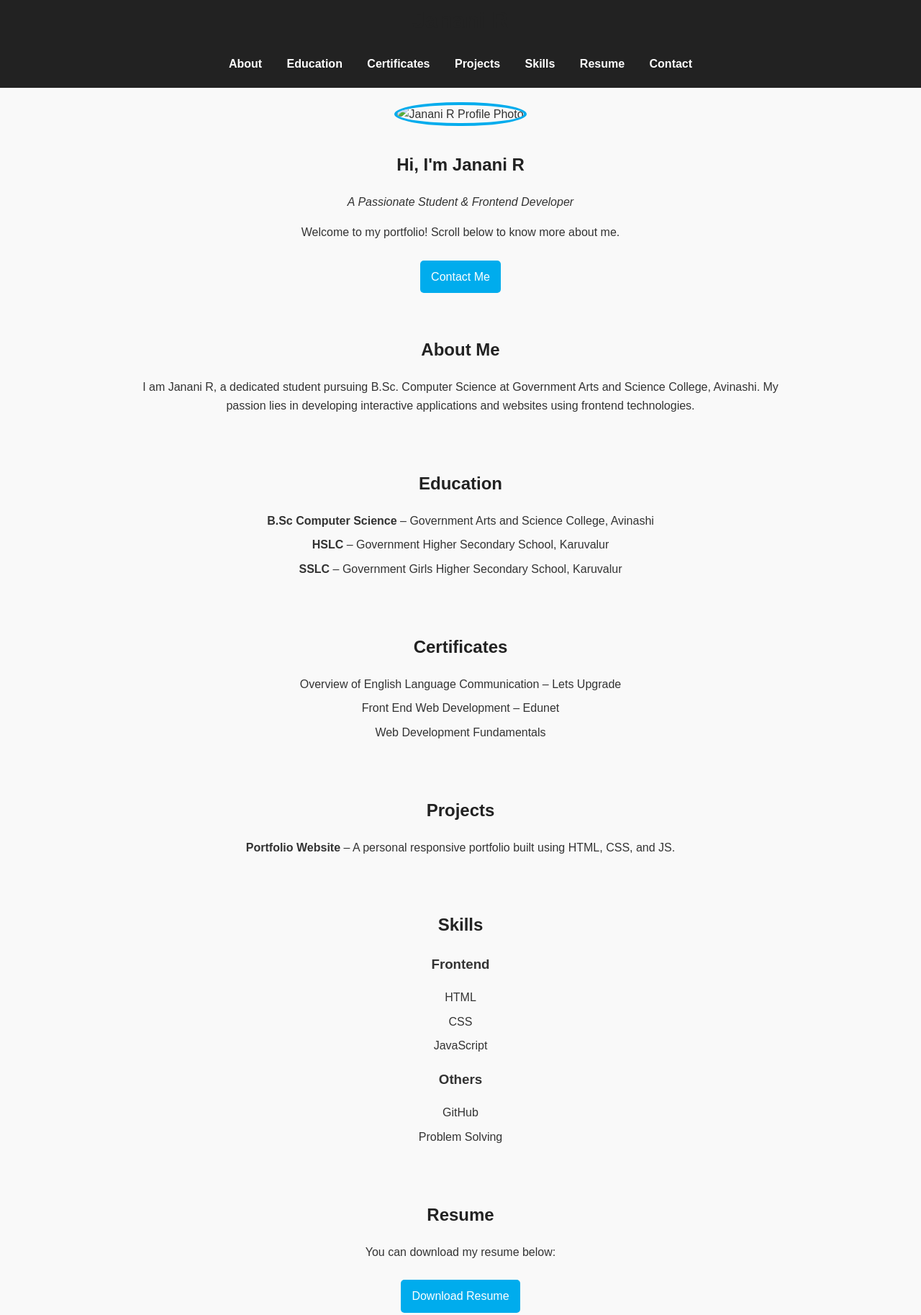
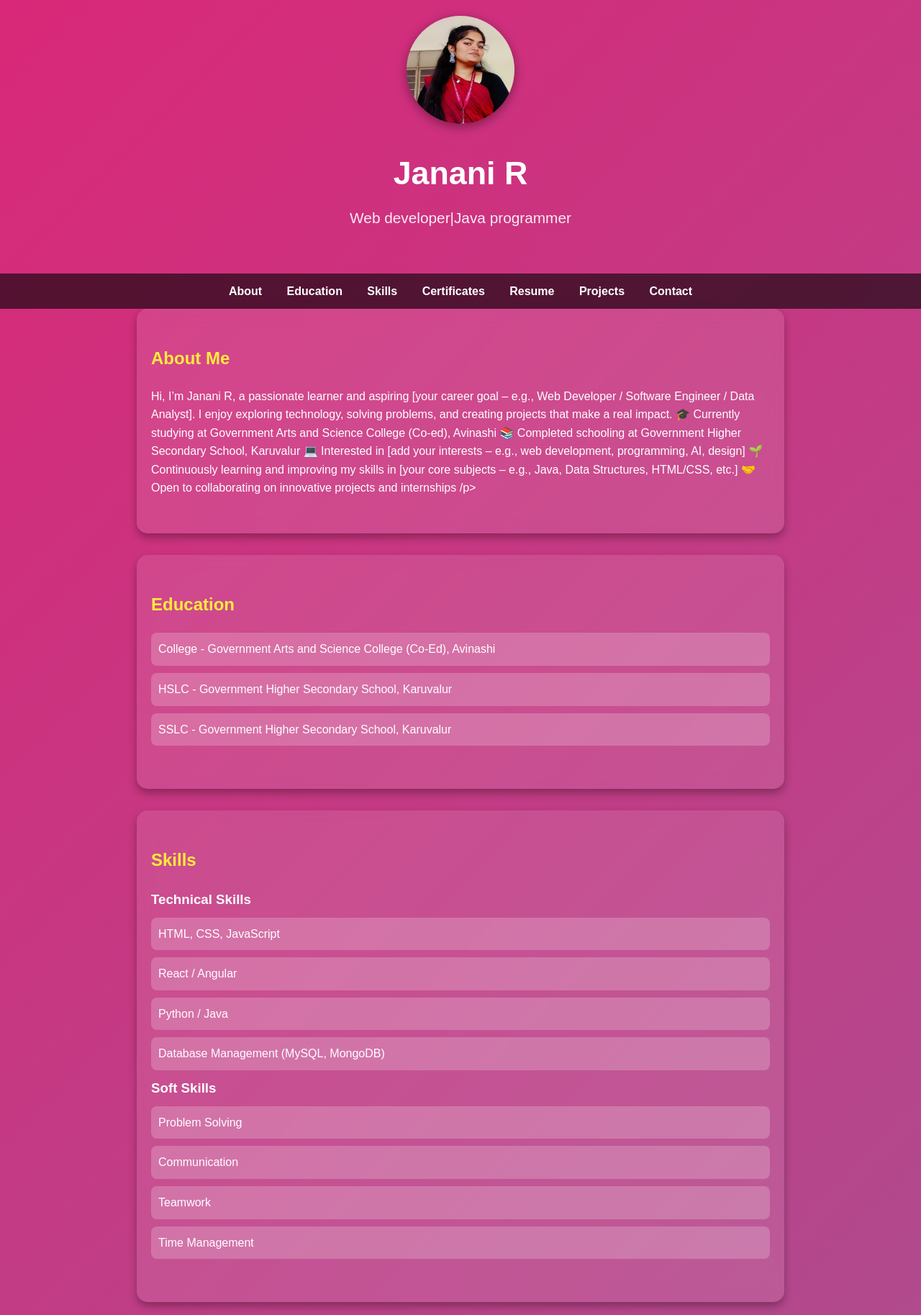
Before and after one commit to janani160207/NM, a plain HTML site: page index.html in a window 1280 px wide. Shown: the part 38-1865 px from the top of the page at 72% size. Drawn offline with Linux system fonts and the light colour scheme.

Commit message:
Add files via upload

```diff
--- a/index.html
+++ b/index.html
@@ -3,165 +3,256 @@
 <head>
   <meta charset="UTF-8">
   <meta name="viewport" content="width=device-width, initial-scale=1.0">
-  <title>Janani R | Portfolio</title>
+  <title>Portfolio - Janani R</title>
   <style>
+    * {
+      margin: 0;
+      padding: 0;
+      box-sizing: border-box;
+      scroll-behavior: smooth;
+    }
+
     body {
       font-family: Arial, sans-serif;
-      margin: 0;
-      padding: 0;
       line-height: 1.6;
-      background: #f9f9f9;
-      color: #333;
+      color: #fff;
+      background: linear-gradient(135deg, #ff512f, #dd2476, #24c6dc);
+      background-size: 600% 600%;
+      animation: gradientBG 15s ease infinite;
     }
+
+    @keyframes gradientBG {
+      0% { background-position: 0% 50%; }
+      50% { background-position: 100% 50%; }
+      100% { background-position: 0% 50%; }
+    }
+
     header {
-      background: #222;
-      color: #fff;
-      padding: 20px 0;
       text-align: center;
+      padding: 60px 20px;
+      animation: fadeIn 2s ease-in-out;
     }
+
+    header img {
+      width: 150px;
+      height: 150px;
+      border-radius: 50%;
+      margin-bottom: 15px;
+      box-shadow: 0 4px 15px rgba(0,0,0,0.4);
+      transition: transform 0.3s;
+    }
+
+    header img:hover {
+      transform: scale(1.1);
+    }
+
+    header h1 {
+      font-size: 2.8rem;
+      margin: 10px 0;
+    }
+
+    header p {
+      font-size: 1.3rem;
+      opacity: 0.9;
+    }
+
+    nav {
+      background: rgba(0,0,0,0.6);
+      padding: 12px;
+      text-align: center;
+      position: sticky;
+      top: 0;
+      z-index: 1000;
+      backdrop-filter: blur(6px);
+    }
+
     nav a {
       color: #fff;
       margin: 0 15px;
       text-decoration: none;
       font-weight: bold;
+      transition: color 0.3s, transform 0.3s;
     }
+
+    nav a:hover {
+      color: #ffeb3b;
+      transform: scale(1.1);
+    }
+
     section {
-      padding: 20px;
+      padding: 50px 20px;
       max-width: 900px;
       margin: auto;
-      text-align: center;
+      background: rgba(255, 255, 255, 0.1);
+      backdrop-filter: blur(10px);
+      margin-bottom: 30px;
+      border-radius: 15px;
+      box-shadow: 0 6px 12px rgba(0,0,0,0.3);
+      animation: fadeInUp 1.5s ease-in-out;
     }
-    h1, h2 {
-      color: #222;
+
+    h2 {
+      margin-bottom: 20px;
+      color: #ffeb3b;
     }
+
     ul {
       list-style: none;
-      padding: 0;
     }
+
     ul li {
-      margin: 8px 0;
+      background: rgba(255,255,255,0.2);
+      margin: 10px 0;
+      padding: 10px;
+      border-radius: 8px;
+      transition: transform 0.3s, background 0.3s;
     }
-    .contact {
-      background: #222;
+
+    ul li:hover {
+      transform: translateX(10px);
+      background: rgba(255,255,255,0.35);
+    }
+
+    .certificate-gallery {
+      display: grid;
+      grid-template-columns: repeat(auto-fit, minmax(250px, 1fr));
+      gap: 15px;
+    }
+
+    .certificate-gallery img {
+      width: 100%;
+      border-radius: 10px;
+      box-shadow: 0px 2px 6px rgba(0,0,0,0.4);
+      transition: transform 0.3s, box-shadow 0.3s;
+    }
+
+    .certificate-gallery img:hover {
+      transform: scale(1.05);
+      box-shadow: 0 6px 15px rgba(0,0,0,0.6);
+    }
+
+    footer {
+      background: rgba(0,0,0,0.8);
       color: #fff;
       text-align: center;
-      padding: 20px;
+      padding: 15px;
     }
-    .contact a {
-      color: #00aced;
-      text-decoration: none;
-    }
-    footer {
-      text-align: center;
-      padding: 15px;
-      background: #111;
-      color: #aaa;
-      font-size: 14px;
-    }
+
     .btn {
       display: inline-block;
-      padding: 10px 15px;
-      margin-top: 10px;
-      background: #00aced;
+      padding: 10px 20px;
+      background: #ff9800;
       color: #fff;
       text-decoration: none;
       border-radius: 5px;
+      margin-top: 15px;
+      transition: background 0.3s, transform 0.3s;
     }
+
     .btn:hover {
-      background: #0084a3;
+      background: #ff5722;
+      transform: scale(1.05);
     }
-    .profile-pic {
-      width: 150px;
-      height: 150px;
-      border-radius: 50%;
-      object-fit: cover;
-      border: 4px solid #00aced;
-      margin-bottom: 15px;
+
+    /* Animations */
+    @keyframes fadeIn {
+      from { opacity: 0; transform: translateY(-20px); }
+      to { opacity: 1; transform: translateY(0); }
+    }
+
+    @keyframes fadeInUp {
+      from { opacity: 0; transform: translateY(30px); }
+      to { opacity: 1; transform: translateY(0); }
     }
   </style>
 </head>
 <body>
 
   <header>
+    <img src="jana (1).jpg" alt="Profile Photo">
     <h1>Janani R</h1>
-    <nav>
-      <a href="#about">About</a>
-      <a href="#education">Education</a>
-      <a href="#certificates">Certificates</a>
-      <a href="#projects">Projects</a>
-      <a href="#skills">Skills</a>
-      <a href="#resume">Resume</a>
-      <a href="#contact">Contact</a>
-    </nav>
+    <p>Web developer|Java programmer</p>
   </header>
 
-  <section id="home">
-    <!-- Profile Photo -->
-    <img src="profile.jpg" alt="Janani R Profile Photo" class="profile-pic">
-
-    <h2>Hi, I'm Janani R</h2>
-    <p><em>A Passionate Student & Frontend Developer</em></p>
-    <p>Welcome to my portfolio! Scroll below to know more about me.</p>
-    <a href="#contact" class="btn">Contact Me</a>
-  </section>
+  <nav>
+    <a href="#about">About</a>
+    <a href="#education">Education</a>
+    <a href="#skills">Skills</a>
+    <a href="#certificates">Certificates</a>
+    <a href="#resume">Resume</a>
+    <a href="#projects">Projects</a>
+    <a href="#contact">Contact</a>
+  </nav>
 
   <section id="about">
     <h2>About Me</h2>
-    <p>I am Janani R, a dedicated student pursuing B.Sc. Computer Science at Government Arts and Science College, Avinashi. My passion lies in developing interactive applications and websites using frontend technologies.</p>
+    <p>Hi, I’m Janani R, a passionate learner and aspiring [your career goal – e.g., Web Developer / Software Engineer / Data Analyst]. I enjoy exploring technology, solving problems, and creating projects that make a real impact.
+
+🎓 Currently studying at Government Arts and Science College (Co-ed), Avinashi
+
+📚 Completed schooling at Government Higher Secondary School, Karuvalur
+
+💻 Interested in [add your interests – e.g., web development, programming, AI, design]
+
+🌱 Continuously learning and improving my skills in [your core subjects – e.g., Java, Data Structures, HTML/CSS, etc.]
+
+🤝 Open to collaborating on innovative projects and internships
+/p>
   </section>
 
   <section id="education">
     <h2>Education</h2>
     <ul>
-      <li><strong>B.Sc Computer Science</strong> – Government Arts and Science College, Avinashi</li>
-      <li><strong>HSLC</strong> – Government Higher Secondary School, Karuvalur</li>
-      <li><strong>SSLC</strong> – Government Girls Higher Secondary School, Karuvalur</li>
+      <li>College - Government Arts and Science College (Co-Ed), Avinashi</li>
+      <li>HSLC - Government Higher Secondary School, Karuvalur</li>
+      <li>SSLC - Government Higher Secondary School, Karuvalur</li>
+    </ul>
+  </section>
+
+  <section id="skills">
+    <h2>Skills</h2>
+    <h3>Technical Skills</h3>
+    <ul>
+      <li>HTML, CSS, JavaScript</li>
+      <li>React / Angular</li>
+      <li>Python / Java</li>
+      <li>Database Management (MySQL, MongoDB)</li>
+    </ul>
+
+    <h3>Soft Skills</h3>
+    <ul>
+      <li>Problem Solving</li>
+      <li>Communication</li>
+      <li>Teamwork</li>
+      <li>Time Management</li>
     </ul>
   </section>
 
   <section id="certificates">
     <h2>Certificates</h2>
-    <ul>
-      <li>Overview of English Language Communication – Lets Upgrade</li>
-      <li>Front End Web Development – Edunet</li>
-      <li>Web Development Fundamentals</li>
-    </ul>
+    <div class="certificate-gallery">
+      <img src="Naanmudhalvan.jpg" alt="Certificate 1">
+    </div>
+  </section>
+
+  <section id="resume">
+    <h2>Resume</h2>
+    <p>You can view or download my resume below:</p>
+    <a href="print.pdf" class="btn" target="_blank">📄 Download Resume</a>
   </section>
 
   <section id="projects">
     <h2>Projects</h2>
     <ul>
-      <li><strong>Portfolio Website</strong> – A personal responsive portfolio built using HTML, CSS, and JS.</li>
+      <li>Portfolio Website-personal portfolio website built using HTML,CSSand JavaScript.</li>
     </ul>
+    <a href="#" class="btn">View More</a>
   </section>
 
-  <section id="skills">
-    <h2>Skills</h2>
-    <h3>Frontend</h3>
-    <ul>
-      <li>HTML</li>
-      <li>CSS</li>
-      <li>JavaScript</li>
-    </ul>
-    <h3>Others</h3>
-    <ul>
-      <li>GitHub</li>
-      <li>Problem Solving</li>
-    </ul>
-  </section>
-
-  <section id="resume">
-    <h2>Resume</h2>
-    <p>You can download my resume below:</p>
-    <a href="#" class="btn">Download Resume</a>
-  </section>
-
-  <section id="contact" class="contact">
-    <h2>Contact Me</h2>
+  <section id="contact">
+    <h2>Contact</h2>
     <p>Email: <a href="mailto:jananidakshita2007@gmail.com">jananidakshita2007@gmail.com</a></p>
-    <p>Phone: <a href="tel:8072711496">8072711496</a></p>
-    <p>Location: Karuvalur</p>
-    <a href="mailto:jananidakshita2007@gmail.com" class="btn">Send Message</a>
+    <p>Phone: <a href="tel:+918072711496">8072711496</a></p>
   </section>
 
   <footer>
```
